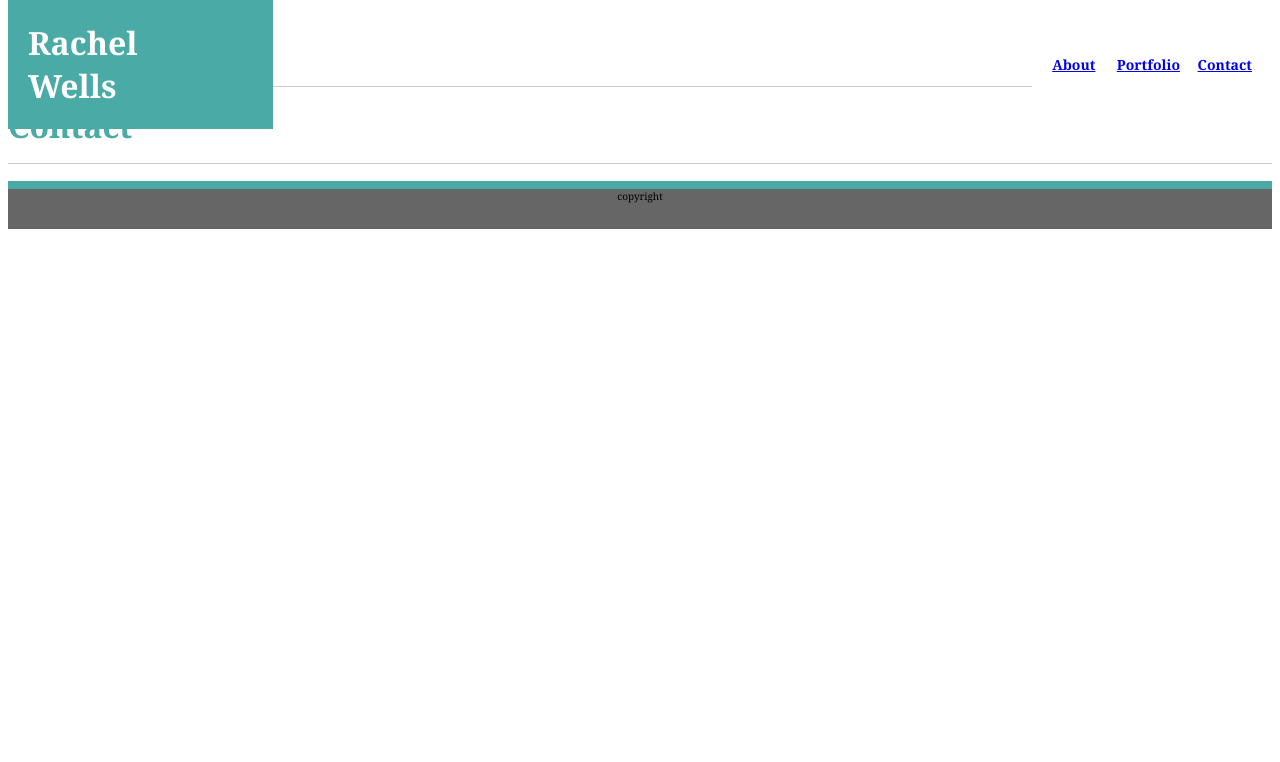
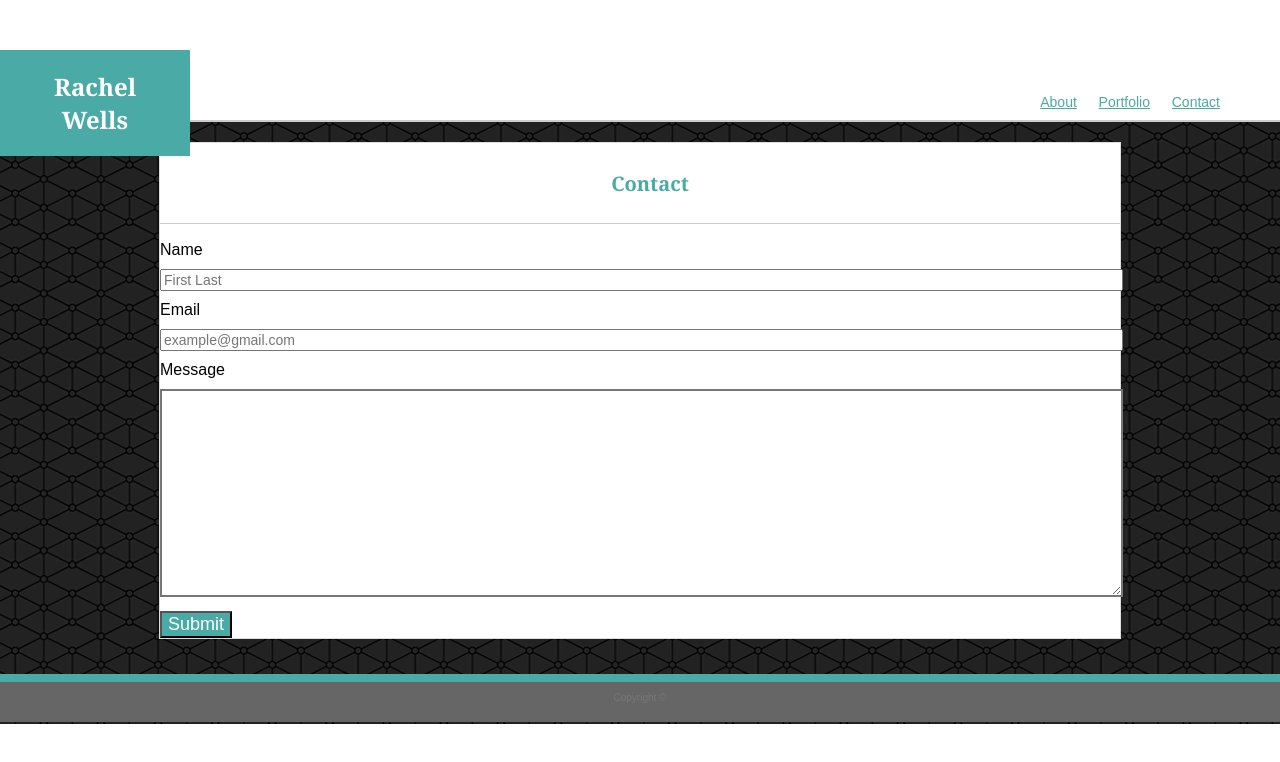
Before and after one commit to rachelsue/Basic-Portfolio, a plain HTML site: page contact.html in a window 1280 px wide. Drawn offline with Linux system fonts and the light colour scheme; files that its build step writes are made by us from their sources; files whose address does not match are found by name.

Commit message:
section/div/nav/contacts update

```diff
--- a/assets/css/style.css
+++ b/assets/css/style.css
@@ -1,6 +1,41 @@
 header {
     color: #ffffff;
     font-family: Georgia, 'Times New Roman', Times, serif;
+    width:100%;
+    margin: 0 auto;
+    border-bottom: solid #ccc 2px;
+}
+
+body {
+    height:100%;
+    margin:0; /*used for sticky footer*/
+}
+
+.background {
+    background-image: url(../images/connectwork.png);
+    background-image: no-repeat;
+    padding: 20px 0 85px;
+    margin: 0 auto -50px; /*stick footer*/
+    min-height:100%; /*stick footer*/
+}
+
+h1 {
+    font-size: 24px;
+    font-weight: bolder;
+    font-family: Georgia, 'Times New Roman', Times, serif;
+    background-color: #4aaaa5;
+    padding:20px;
+    width:150px;
+    text-align: center;
+}
+
+h2 {
+    color:#4aaaa5;
+    font-weight:bold;
+    font-family:Georgia, 'Times New Roman', Times, serif;
+    font-size:20px;
+    padding:10px;
+    text-align: center;
 }
 
 hr {
@@ -12,46 +47,44 @@ hr {
     padding: 0;
 }
 
-.up {
-    background-color: #4aaaa5;
-    padding-left:20px;
-    padding-right:40px;
-    position:absolute;
-    top:0px;
-    width:16%;
-    top:0px;
+.top {
+    max-width:960px;
+    margin: 0 auto;
+}
+
+.name {
+    float: left;
+
 }
 
 h3 {
+    font-family: Arial, Helvetica, sans-serif;
+    font-size: 14px;
+    font-weight:lighter;
     float:right;
-    position: relative;
-    font-family: Georgia, 'Times New Roman', Times, serif;
-    color: #777777;
-    font-size: 14px;
-    padding: 20px;
+}
+.nav {
+    position:relative;
+    top: 20px;
+    margin: 30px;
+    padding:30px;
 }
 
-.info {
-    background-color: #ffffff;
+.nav a {
     color: #4aaaa5;
-    font-family: Georgia, 'Times New Roman', Times, serif;
-    width: 960px;
-    margin: 0px;
 }
-
-#content {
-    float: left;
-    width:960px;
-    position:relative;
-    margin:20px;
+.container {
+    max-width:960px;
+    margin: 0px auto;
+    background-color: white;
+    border: solid #ddd 1px;
+}
+.bio-pic {
+    float:left;
+    width:200px;
     padding:20px;
-}
-
-img {
-
-  float:left;
-  width:200px;
-  padding:20px;
+    margin-right:15px;
+    padding-top: 10px;
 }
 
 p {
@@ -69,3 +102,35 @@ footer {
     font-size: 10px;
     height:40px;
 }
+
+/*contact styling*/
+
+.input {
+    width: 955px;
+    font-family: Arial, Helvetica, sans-serif;
+    font-size:14px;
+    margin-top:10px;
+    margin-bottom:10px;
+
+
+}
+
+textarea {
+    width: 945px;
+    border: 2px solid #777777;
+    height:200px;
+
+}
+
+.submit {
+    font-family: Arial, Helvetica, sans-serif;
+    color: #ffffff;
+    background-color: #4aaaa5;
+    font-size: 18px;
+}
+
+label {
+    font-family:Arial, Helvetica, sans-serif;
+    width:955px;
+
+}
--- a/contact.html
+++ b/contact.html
@@ -10,20 +10,45 @@
 <body>
 
 <header>
-    <div class="up">
-        <h1 class="top">Rachel Wells</h1>
-    </div>
+        <section class="top-cf">
+        <h1 class="name">Rachel Wells</h1>
+        </section>
 
-            <h3><a href="index.html">About</a> &emsp;
-            <a href="portfolio.html">Portfolio</a>&emsp;
+        <nav class="nav">
+            <h3><a href="index.html">About</a>
+            &emsp;
+            <a href="portfolio.html">Portfolio</a>
+            &emsp;
             <a href="contact.html">Contact</a></h3>
-        <h1>Rachel Wells</h1>
-    <div><hr/></div>
+            </nav>
 </header>
 
-        <h1 class="info">Contact</h1>
-    <div><hr/></div>
+<section class="background">
+        <div class="container">
+            <div class="content">
 
-<footer>copyright</footer>
+        <h2>Contact</h2>
+    <hr>
+
+    <form>
+            <label>Name</label>
+            <input type="text" class="input" placeholder="First Last">
+            <label>Email</label>
+            <input type="text" class="input" placeholder="example@gmail.com">
+            <label>Message</label>
+            <textarea class="input" placeholder=""></textarea>
+            <input type="submit" class="submit" value="Submit">
+        </form>
+
+
+
+    </div>
+    </div>
+    </section>
+
+<footer>
+        <p class="copyright">Copyright ©</p>
+
+</footer>
 </body>
 </html>
```
Also changed, not shown: index.html (+28 -15 lines), portfolio.html (+22 -10 lines), assets/images/connectwork.png (added), 3 other files.
